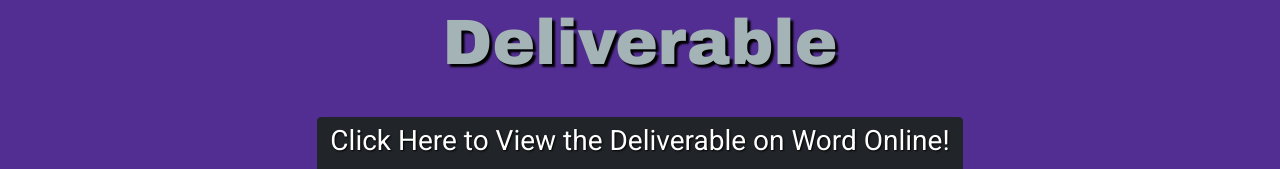
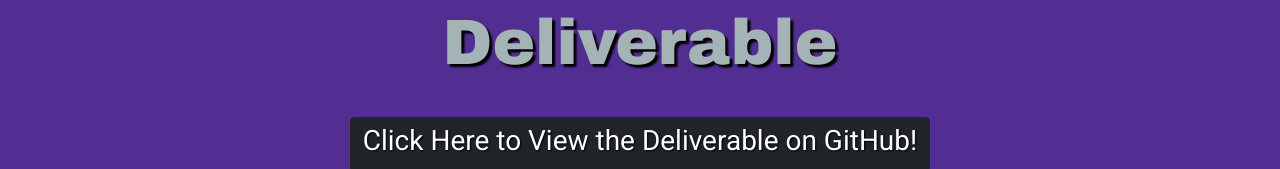
Before and after one commit to LexiP11/portfolio-website, a plain HTML site: page grammys.html in a window 1280 px wide. Shown: the part 940-1109 px from the top of the page. Drawn offline with nearby package versions, Linux system fonts and the light colour scheme.

Commit message:
Update grammys.html
Updating the link on my website to link to the GitHub version of my project.

```diff
--- a/grammys.html
+++ b/grammys.html
@@ -60,7 +60,7 @@
   <div id="deliverable-color">
     <section class="container" id="deliverable-section">
       <h2 class="display-3">Deliverable</h2>
-      <button type="button" class="btn btn-dark"><a href="https://1drv.ms/w/s!Ah_LQ84kz4YbyDyivcq0xHnejspN?e=sykbiJ" target="_blank" style="text-decoration:none;"><h3 style="color:white;">Click Here to View the Deliverable on Word Online!</h3></a></button>
+      <button type="button" class="btn btn-dark"><a href="https://github.com/LexiPugh/grammys-website-analysis/blob/183ba7c5522f9d06b25e17abc35492ebb6a19077/Grammys.ipynb" target="_blank" style="text-decoration:none;"><h3 style="color:white;">Click Here to View the Deliverable on GitHub!</h3></a></button>
       <h3 style="padding-bottom:25px; padding-top:25px;">Here are some screenshots to preview the work done in the project.</h3>
       <div class="row align-items-center">
         <div class="col-sm-12 col-md-6">
```
